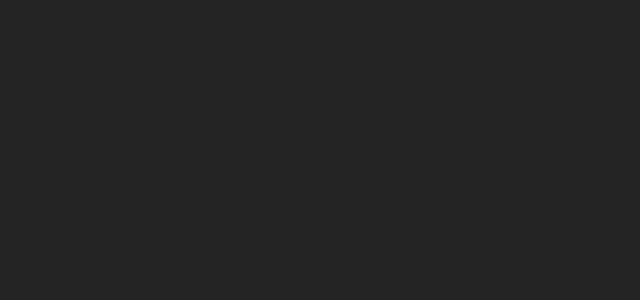
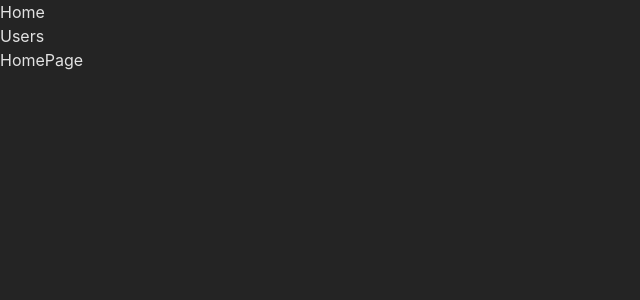
Before and after one commit to Enk0rt/react_lessons, a React (Vite) app: page / in a window 1280 px wide. Shown: the top 300 px of the page, without its empty margins (0-640 px from the left). Built offline with nearby package versions, Linux system fonts and the light colour scheme.

Commit message:
Homework - Lesson7.1

```diff
--- a/src/App.tsx
+++ b/src/App.tsx
@@ -1,9 +1,11 @@
 import './App.css'
+
 
 
 function App () {
     return (
         <div>
+
         </div>
     );
 }
--- /dev/null
+++ b/src/components/layouts/MainLayout.tsx
@@ -0,0 +1,11 @@
+import {Menu} from "../menu/Menu.tsx";
+import {Outlet} from "react-router-dom";
+
+export const MainLayout = () => {
+    return (
+        <div>
+            <Menu/>
+            <Outlet/>
+        </div>
+    );
+};
--- /dev/null
+++ b/src/components/menu/Menu.tsx
@@ -0,0 +1,12 @@
+import {Link} from "react-router-dom";
+
+export const Menu = () => {
+    return (
+        <div>
+            <ul>
+                <Link to={'/'}><li>Home</li></Link>
+                <Link to={'/users'}><li>Users</li></Link>
+            </ul>
+        </div>
+    );
+}
--- /dev/null
+++ b/src/components/pages/HomePage.tsx
@@ -0,0 +1,7 @@
+export const HomePage = () => {
+    return (
+        <div>
+            HomePage
+        </div>
+    );
+};
--- /dev/null
+++ b/src/components/pages/UsersPage.tsx
@@ -0,0 +1,11 @@
+import {UserList} from "../users/user-list/UserList.tsx";
+
+export const UsersPage = () => {
+    console.log("Users Page")
+    return (
+        <div>
+            UsersPage
+            <UserList/>
+        </div>
+    );
+};
--- /dev/null
+++ b/src/components/users/user-list/UserList.tsx
@@ -0,0 +1,26 @@
+
+import {useCallback, useEffect, useMemo, useState} from "react";
+import {IUser} from "../../../models/IUser.tsx";
+import {User} from "../user/User.tsx";
+
+export const UserList = () => {
+
+    //Використали хук useCallback щоб закешувати функцію й не створювати її наново кожного разу коли відбувається рендер сторінки, якщо стейт/змінна в депсах змінюватиметься, то тільки у такому разі функція буде створюватись нова функція і відповідно передаватиметься в User також уже нова створена функція
+    const [users, setUsers] = useState<IUser[]>([]);
+    const fn = useCallback(() => {
+        console.log('user list')
+    },[])
+
+    //Коли рендериться сторінка створюється нова змінна arr, оскільки це масив то змінюється посилання на нього, тому це викликає ререндер компонента User, який використовує цю змінну. Щоб уникнути зайвого ререндеру кешуємо змінну, обгорнувши в useMemo, бо вона сама по собі не має змінюватись, тому і рендер відповідно не потрібен
+    const arr = useMemo(() => [1,2,3,4,5],[])
+
+    useEffect(() => {
+        fetch('https://jsonplaceholder.typicode.com/users').then(res => res.json()).then((users:IUser[])=> setUsers(users));
+        }, []);
+
+    return (
+        <div>
+            <User fn={fn} arr={arr}/>
+        </div>
+    );
+};
--- /dev/null
+++ b/src/components/users/user/User.tsx
@@ -0,0 +1,20 @@
+import {FC, memo} from "react";
+
+type UserProps = {
+    fn: () => void,
+    arr: number[],
+}
+
+// Так як компонент UserList ререндериться при виконанні хука useEffect і в даній компоненті нічого після цього не змінюється, то загортаємо в memo, щоб прибрати зайвий ререндер компонента
+export const User: FC<UserProps> = memo(({fn, arr}) => {
+
+    fn() //виклик переданої закешованої функції
+    console.log(arr) //виклик в консоль переданого закешованого масиву
+    console.log('user')
+
+    return (
+        <div>
+            User
+        </div>
+    );
+});
--- /dev/null
+++ b/src/models/IUser.tsx
@@ -0,0 +1,4 @@
+export interface IUser{
+    id:number,
+    name:string,
+}
```
Also changed, not shown: src/main.tsx (+13 -1 lines).
